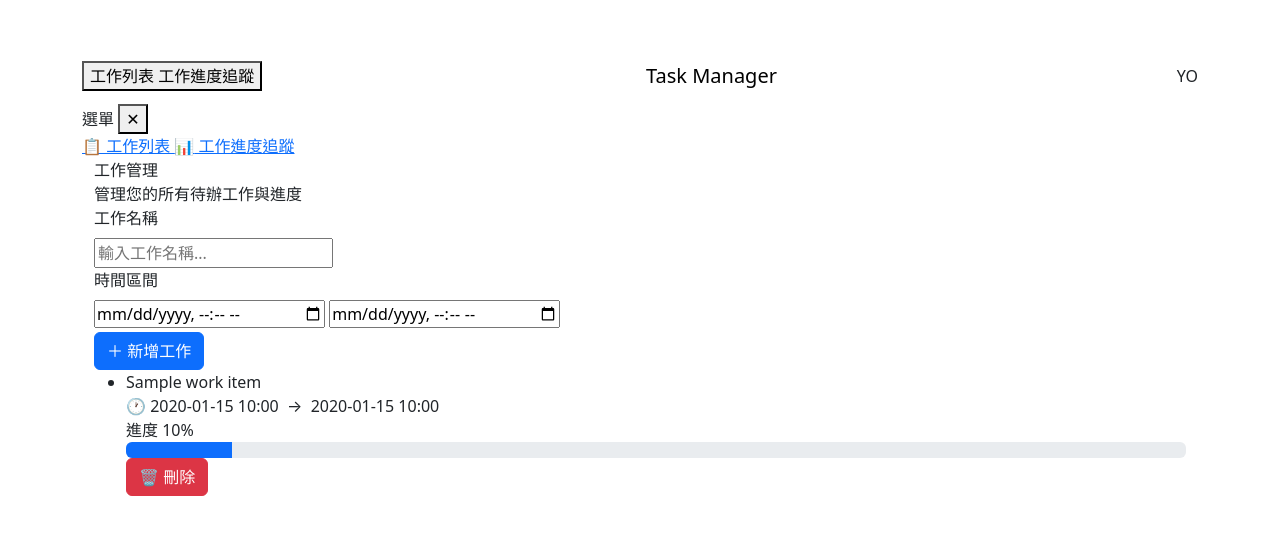
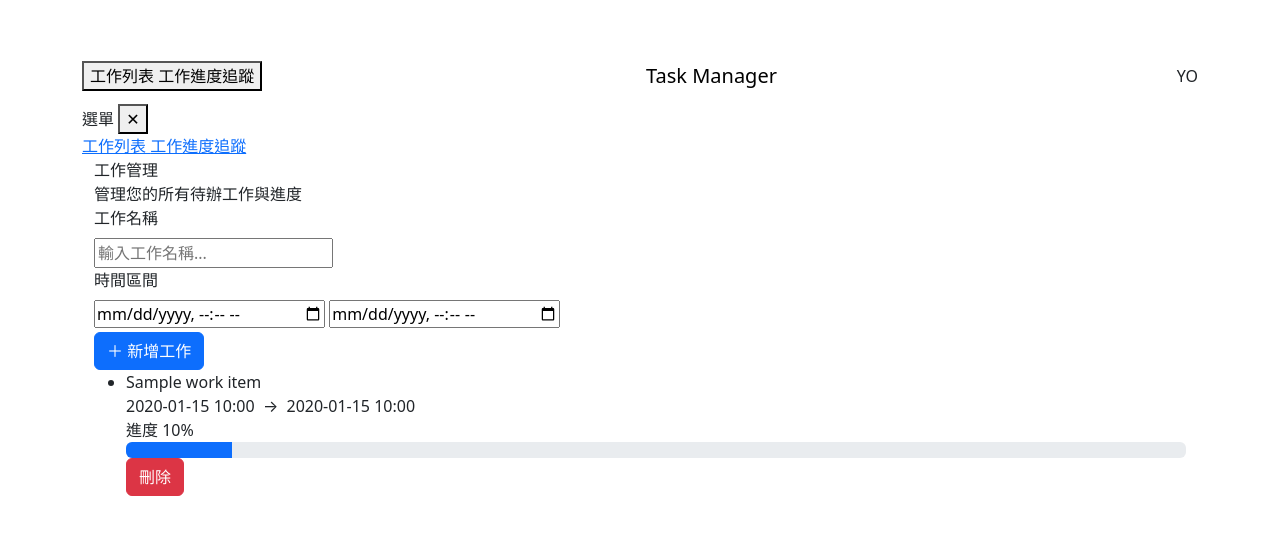
Before and after one commit to Zhuang-Day/WorkPlanManager, a Flask app: template templates/index.html in a window 1280 px wide. Shown: the top 535 px of the page. Run offline with Flask 3, Linux system fonts and the light colour scheme; the template is opened without the code that fills it: most values are stand-ins (such as "Sample title", 1, 10 or a date in 2020); some libraries are stand-ins or nearby versions.

Commit message:
fix(UI): update homepage UI

```diff
--- a/templates/base.html
+++ b/templates/base.html
@@ -8,6 +8,9 @@
 
     <!-- Bootstrap -->
     <link href="https://cdn.jsdelivr.net/npm/bootstrap@5.3.0/dist/css/bootstrap.min.css" rel="stylesheet">
+
+    <!-- 自訂 CSS -->
+    <link rel="stylesheet" href="{{ url_for('static', filename='css/style.css') }}">
 
     {% block head %}{% endblock %}
 </head>
--- a/templates/index.html
+++ b/templates/index.html
@@ -28,10 +28,10 @@
     </div>
     <nav class="sidebar-nav">
         <a href="/" class="sidebar-link active">
-            <span class="sidebar-icon">📋</span> 工作列表
+            <span class="sidebar-icon"></span> 工作列表
         </a>
         <a href="#" class="sidebar-link">
-            <span class="sidebar-icon">📊</span> 工作進度追蹤
+            <span class="sidebar-icon"></span> 工作進度追蹤
         </a>
     </nav>
 </aside>
@@ -78,7 +78,6 @@
                 <div class="task-title">{{ work_item.title }}</div>
 
                 <div class="task-time">
-                    🕐
                     {{ work_item.start_at.strftime('%Y-%m-%d %H:%M') }}
                     &nbsp;→&nbsp;
                     {{ work_item.end_at.strftime('%Y-%m-%d %H:%M') }}
@@ -110,7 +109,7 @@
                     class="btn btn-danger"
                     onclick="return confirm('確定刪除此工作？')"
                 >
-                    🗑 刪除
+                    刪除
                 </button>
             </form>
 
```
